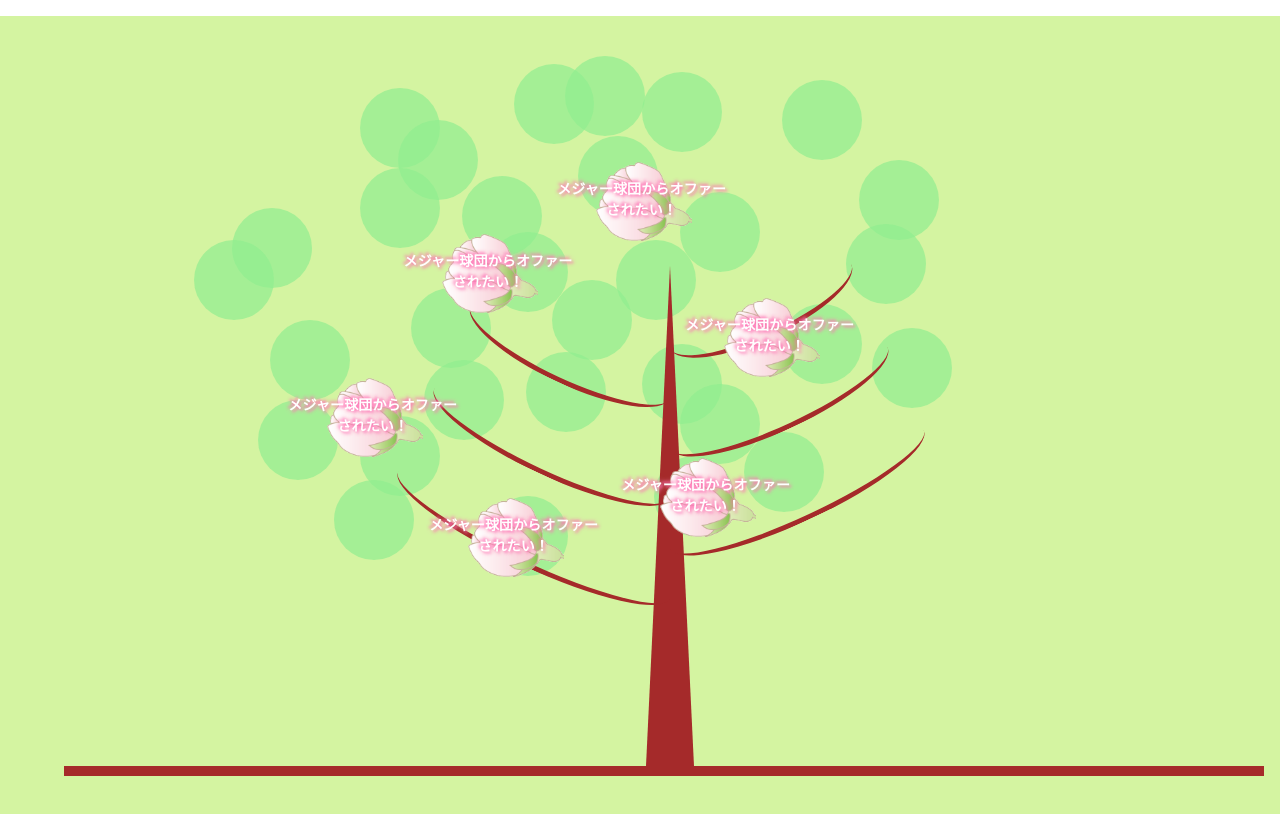
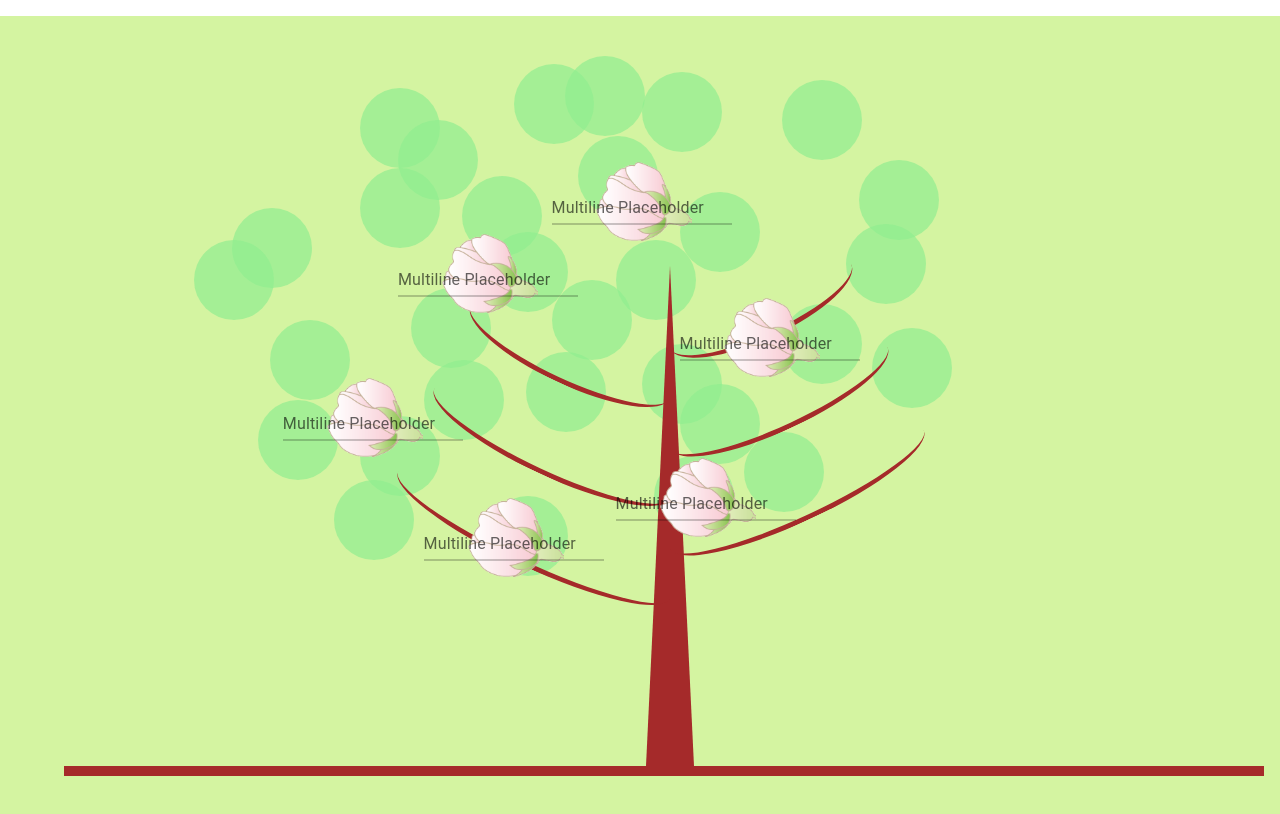
Before and after one commit to PRTIMES-hackathon-2025-winter-team2/frontend, a React (Create React App) app: page /input in a window 1280 px wide. Built offline with nearby package versions, Linux system fonts and the light colour scheme.

Commit message:
TextField の追加

```diff
--- a/src/components/pages/tree/InputTreeComponent.tsx
+++ b/src/components/pages/tree/InputTreeComponent.tsx
@@ -1,10 +1,9 @@
-import { Box, Container, Typography } from "@mui/material";
+import { Box, Container, TextField } from "@mui/material";
 import { motion } from "framer-motion";
 import { useEffect, useState } from "react";
 import { dotPositions } from "./dotPositions";
 import { sakuraPositions } from "./sakuraPositions";
 import tubomi from "../assets/tubomi.png";
-// import sakura from "../assets/sakura_only.png";
 import { branchPositions } from "./branchPositions";
 
 export const InputTreeComponent = () => {
@@ -90,21 +89,13 @@ export const InputTreeComponent = () => {
               borderRadius: "4px",
             }}
           >
-            <Typography
-              sx={{
-                color: "white",
-                fontSize: "14px",
-                textAlign: "center",
-                textShadow: `
-            2px 2px 3px rgba(255, 105, 180, 0.8),
-            -2px -2px 3px rgba(255, 105, 180, 0.8),
-            0px 0px 6px rgba(255, 182, 193, 1)
-          `,
-                fontWeight: "bold",
-              }}
-            >
-              メジャー球団からオファーされたい！
-            </Typography>
+            <TextField
+              id="standard-textarea"
+              label="Multiline Placeholder"
+              placeholder="Placeholder"
+              multiline
+              variant="standard"
+            />
           </Box>
         </Box>
       ))}
```
